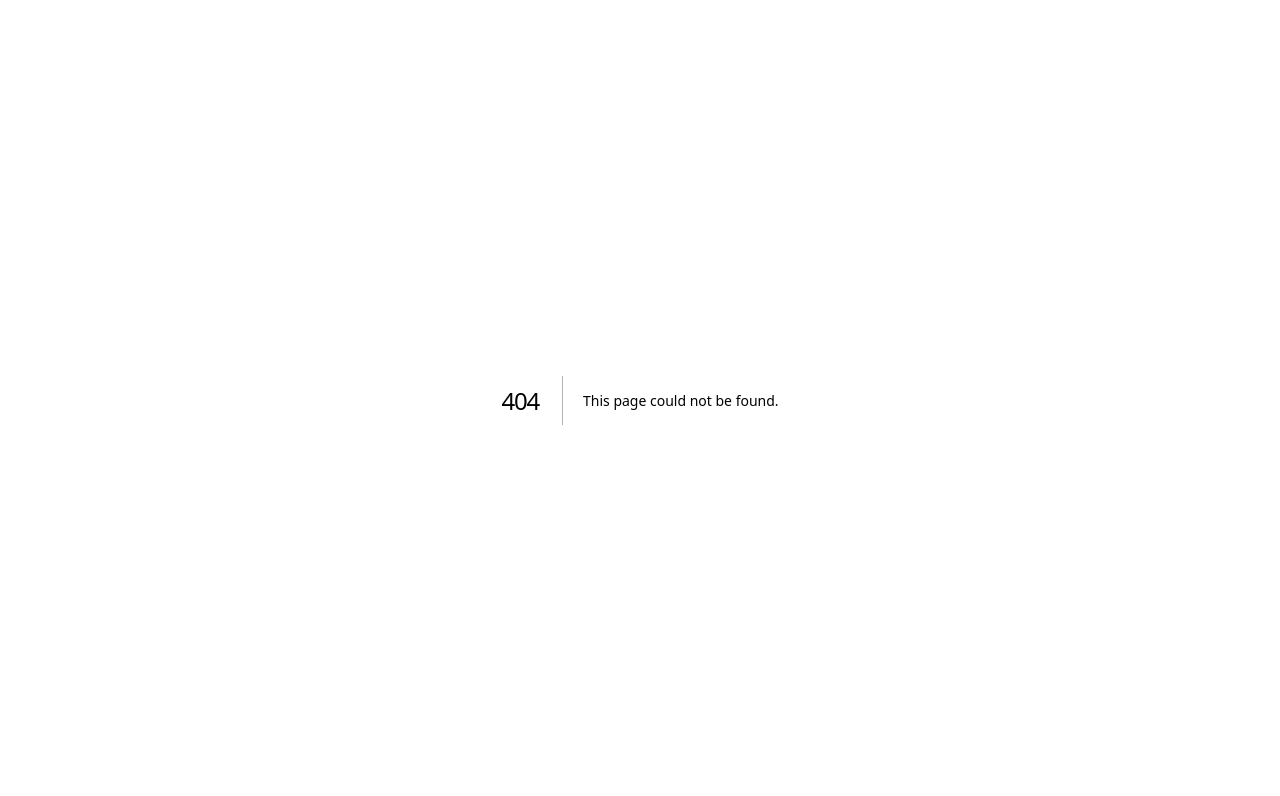
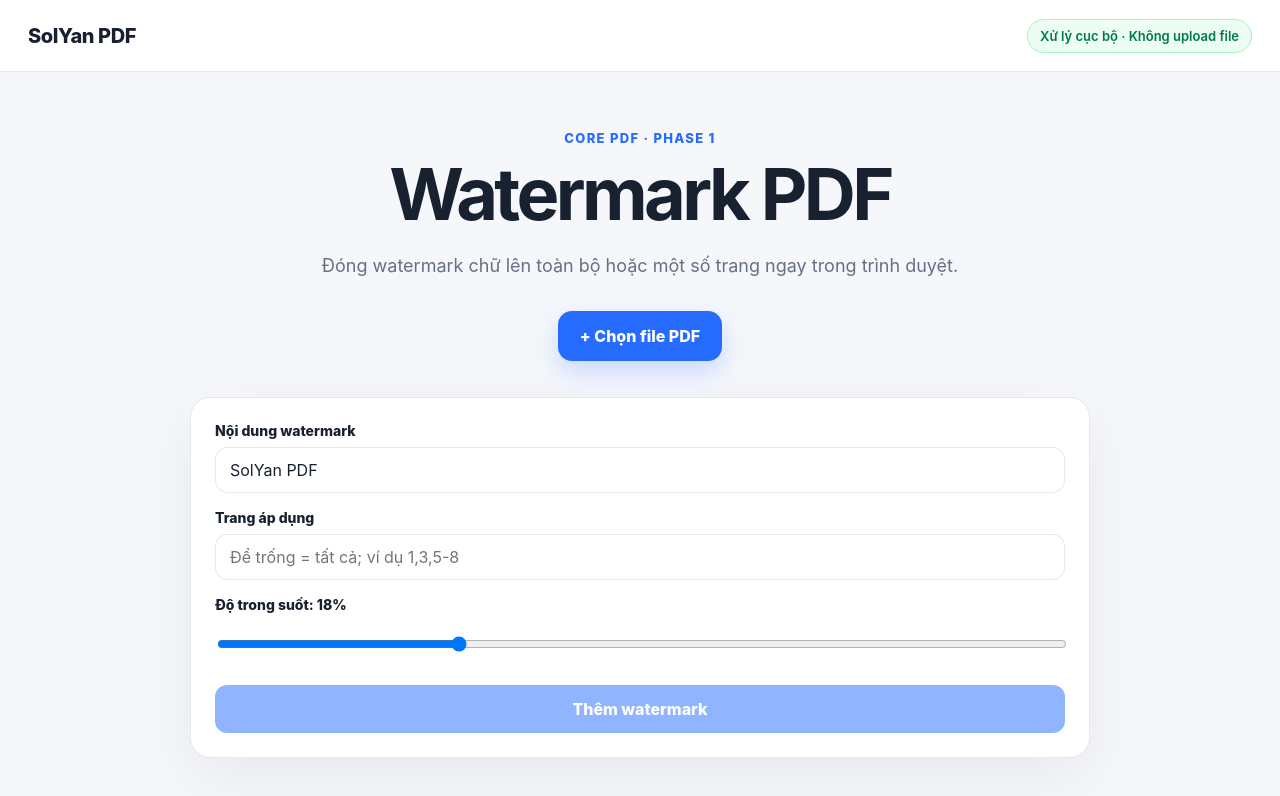
Before and after one commit to solyan842/SolYan-PDF, a Next.js app in the folder frontend/: page /watermark in a window 1280 px wide. Before the commit this address had no page. Shown: the top 796 px of the page. Built offline with nearby package versions, Linux system fonts and the light colour scheme.

Commit message:
feat: add browser-side watermark tool

```diff
--- /dev/null
+++ b/frontend/app/watermark/page.tsx
@@ -0,0 +1,56 @@
+'use client';
+
+import { ChangeEvent, useState } from 'react';
+import { degrees, PDFDocument, rgb, StandardFonts } from 'pdf-lib';
+import { downloadPdf, parsePages } from '../../lib/pdf-client';
+
+export default function WatermarkPage() {
+  const [file, setFile] = useState<File | null>(null);
+  const [text, setText] = useState('SolYan PDF');
+  const [pages, setPages] = useState('');
+  const [opacity, setOpacity] = useState(0.18);
+  const [busy, setBusy] = useState(false);
+  const [error, setError] = useState('');
+
+  function onFile(event: ChangeEvent<HTMLInputElement>) { setFile(event.target.files?.[0] ?? null); setError(''); }
+
+  async function applyWatermark() {
+    if (!file || !text.trim()) return;
+    setBusy(true); setError('');
+    try {
+      const pdf = await PDFDocument.load(await file.arrayBuffer());
+      const font = await pdf.embedFont(StandardFonts.HelveticaBold);
+      const indexes = parsePages(pages, pdf.getPageCount());
+      indexes.forEach((index) => {
+        const page = pdf.getPage(index);
+        const { width, height } = page.getSize();
+        const fontSize = Math.max(24, Math.min(width, height) / 10);
+        const textWidth = font.widthOfTextAtSize(text, fontSize);
+        page.drawText(text, {
+          x: (width - textWidth) / 2,
+          y: height / 2,
+          size: fontSize,
+          font,
+          color: rgb(0.35, 0.4, 0.48),
+          opacity,
+          rotate: degrees(35),
+        });
+      });
+      downloadPdf(await pdf.save({ useObjectStreams: true }), 'solyan-watermarked.pdf');
+    } catch (cause) { setError(cause instanceof Error ? cause.message : 'Không thể thêm watermark.'); }
+    finally { setBusy(false); }
+  }
+
+  return <main className="shell">
+    <header className="topbar"><a className="brand" href="/">SolYan PDF</a><div className="privacy-pill">Xử lý cục bộ · Không upload file</div></header>
+    <section className="hero compact-hero"><p className="eyebrow">CORE PDF · PHASE 1</p><h1>Watermark PDF</h1><p className="subtitle">Đóng watermark chữ lên toàn bộ hoặc một số trang ngay trong trình duyệt.</p><label className="picker"><input type="file" accept="application/pdf,.pdf" onChange={onFile}/><span>+ Chọn file PDF</span></label></section>
+    <section className="workspace form-workspace">
+      <label className="field"><span>Nội dung watermark</span><input value={text} onChange={(e)=>setText(e.target.value)} /></label>
+      <label className="field"><span>Trang áp dụng</span><input value={pages} onChange={(e)=>setPages(e.target.value)} placeholder="Để trống = tất cả; ví dụ 1,3,5-8" /></label>
+      <label className="field"><span>Độ trong suốt: {Math.round(opacity * 100)}%</span><input type="range" min="0.05" max="0.6" step="0.05" value={opacity} onChange={(e)=>setOpacity(Number(e.target.value))}/></label>
+      {file && <p className="selected-file">Đã chọn: <strong>{file.name}</strong></p>}
+      {error && <div className="error">{error}</div>}
+      <button className="merge-button" type="button" onClick={applyWatermark} disabled={!file || !text.trim() || busy}>{busy ? 'Đang xử lý…' : 'Thêm watermark'}</button>
+    </section>
+  </main>;
+}
```
